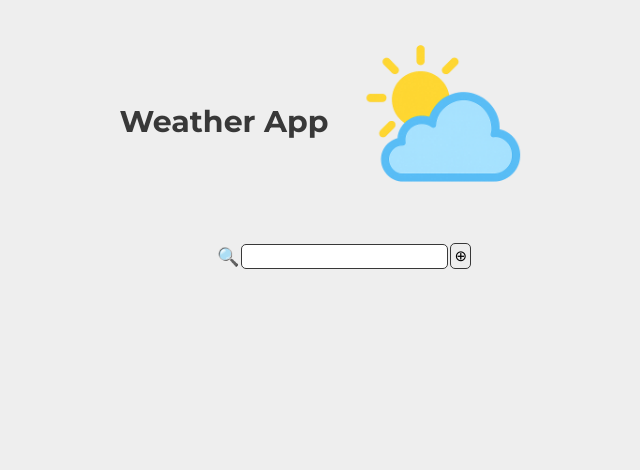
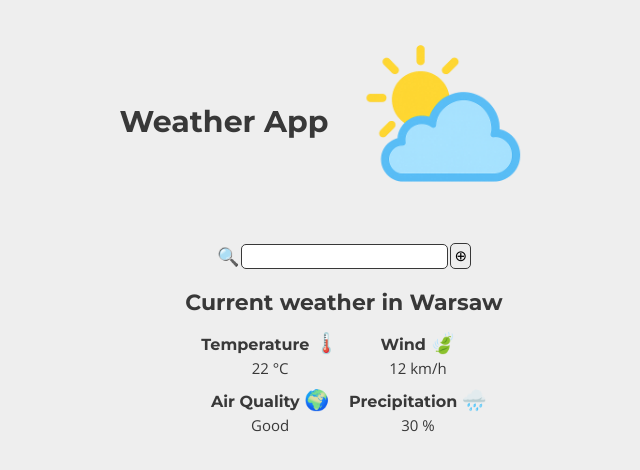
Before and after one commit to ZajacMateusz1/Weather-App, a React (Vite) app: page / in a window 1280 px wide. Shown: the top 470 px of the page, without its empty margins (256-896 px from the left). Built offline with nearby package versions, Linux system fonts and the light colour scheme.

Commit message:
Add CurrentWeather and WeatherInfoCard with styles

```diff
--- a/src/App.tsx
+++ b/src/App.tsx
@@ -1,8 +1,10 @@
 import Header from "./components/Header/Header.tsx";
+import CurrentWeather from "./components/CurrentWeather/CurrentWeather.tsx";
 function App() {
   return (
     <>
       <Header />
+      <CurrentWeather />
     </>
   );
 }
--- /dev/null
+++ b/src/components/CurrentWeather/CurrentWeather.module.scss
@@ -0,0 +1,14 @@
+@use "../../styles/mixin" as *;
+.main {
+  @include flex-center;
+  flex-direction: column;
+  gap: 1rem;
+  padding: 2rem;
+}
+.h2 {
+  font-size: 2.2rem;
+}
+.weatherInfo {
+  display: grid;
+  grid-template-columns: repeat(2, 1fr);
+}
--- /dev/null
+++ b/src/components/CurrentWeather/CurrentWeather.tsx
@@ -0,0 +1,23 @@
+import WeatherInfoCard from "../WeatherInfoCard/WeatherInfoCard.tsx";
+import styles from "./CurrentWeather.module.scss";
+export default function CurrentWeather() {
+  return (
+    <main className={styles.main}>
+      <h2 className={styles.h2}>Current weather in Warsaw</h2>
+      <div className={styles.weatherInfo}>
+        <WeatherInfoCard value={22} unit="&deg;C" icon="🌡️">
+          Temperature
+        </WeatherInfoCard>
+        <WeatherInfoCard value={12} unit="km/h" icon="🍃">
+          Wind
+        </WeatherInfoCard>
+        <WeatherInfoCard value="Good" unit="" icon="🌍">
+          Air Quality
+        </WeatherInfoCard>
+        <WeatherInfoCard value={30} unit="%" icon="🌧️">
+          Precipitation
+        </WeatherInfoCard>
+      </div>
+    </main>
+  );
+}
--- /dev/null
+++ b/src/components/WeatherInfoCard/WeatherInfoCard.module.scss
@@ -0,0 +1,14 @@
+.card {
+  padding: 0.5rem;
+  text-align: center;
+}
+.h3 {
+  font-size: 1.6rem;
+  margin-bottom: 0.3rem;
+}
+.icon {
+  font-size: 2rem;
+}
+.info {
+  font-size: 1.5rem;
+}
--- /dev/null
+++ b/src/components/WeatherInfoCard/WeatherInfoCard.tsx
@@ -0,0 +1,24 @@
+import styles from "./WeatherInfoCard.module.scss";
+interface WeatherInfoCardProps {
+  children: string;
+  value: string | number;
+  unit: string;
+  icon: string;
+}
+export default function WeatherInfoCard({
+  children,
+  value,
+  unit,
+  icon,
+}: WeatherInfoCardProps) {
+  return (
+    <div className={styles.card}>
+      <h3 className={styles.h3}>
+        {children} <span className={styles.icon}>{icon}</span>
+      </h3>
+      <p className={styles.info}>
+        {value} {unit}
+      </p>
+    </div>
+  );
+}
```
